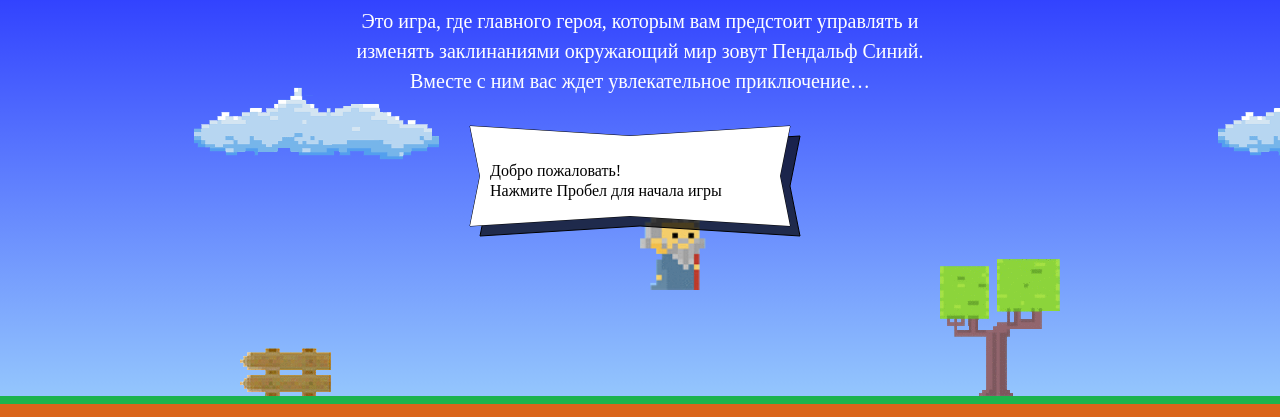
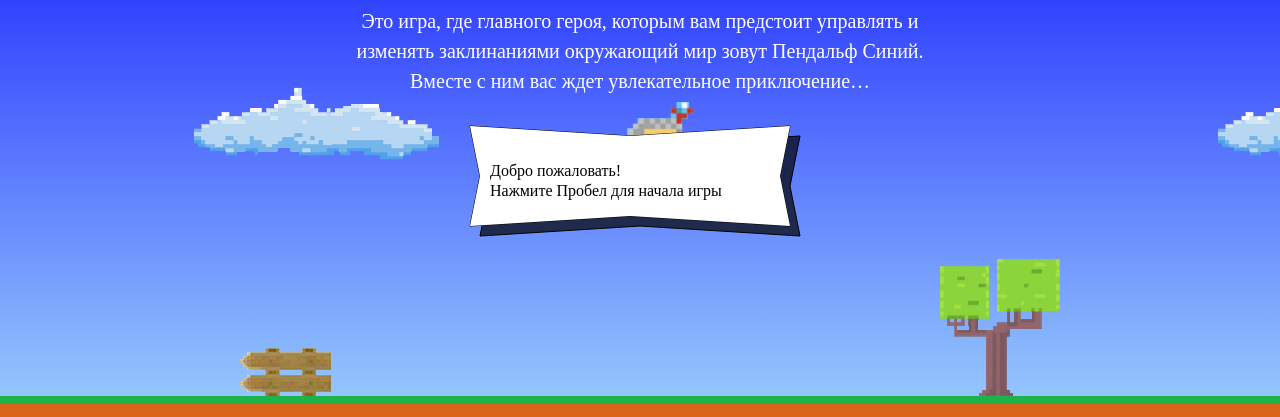
Before and after one commit to heyiamvika/474591-code-and-magick, a website: page index.html in a window 1280 px wide. Shown: the part 203-620 px from the top of the page. Drawn offline with Linux system fonts and the light colour scheme; a web font is replaced by a local one.

Commit message:
Add changes

```diff
--- a/index.html
+++ b/index.html
@@ -182,39 +182,32 @@
 
     <script>
     var fireballSize = 22;
-      var fireballSpeed;
     var wizardSpeed = 3;
     var wizardWidth = 70;
-      var wizardHeight;
 
     //FireballSpeed
 
-      var getFireballSpeed = function(left)
-      {
-        left ? fireballSpeed = 10 : fireballSpeed = 2;
-        return fireballSpeed;
+    var getFireballSpeed = function(left) {
+      if (left) {
+        return 5;
+      }
+      return 2;
     }
 
     //WizardHeight
 
-      var getWizardHeight = function()
-      {
-        wizardHeight = 1.337 * wizardWidth;
-        return wizardHeight;
+    var getWizardHeight = function() {
+      return 1.337 * wizardWidth;
     }
 
     //Wizard movement
 
-      var getWizardX = function(width)
-      {
-        var wizardX = width / 2;
-        return wizardX;
+    function getWizardX(width) {
+      return (width - wizardWidth / 2) / 2;
     }
 
-      var getWizardY = function(height)
-      {
-        var wizardY = height - (height / 3 * 2);
-        return wizardY;
+    function getWizardY(height) {
+      return height / 3 - getWizardHeight();
     }
     </script>
 
```
Lines whose indentation alone changed are shown as unchanged.
